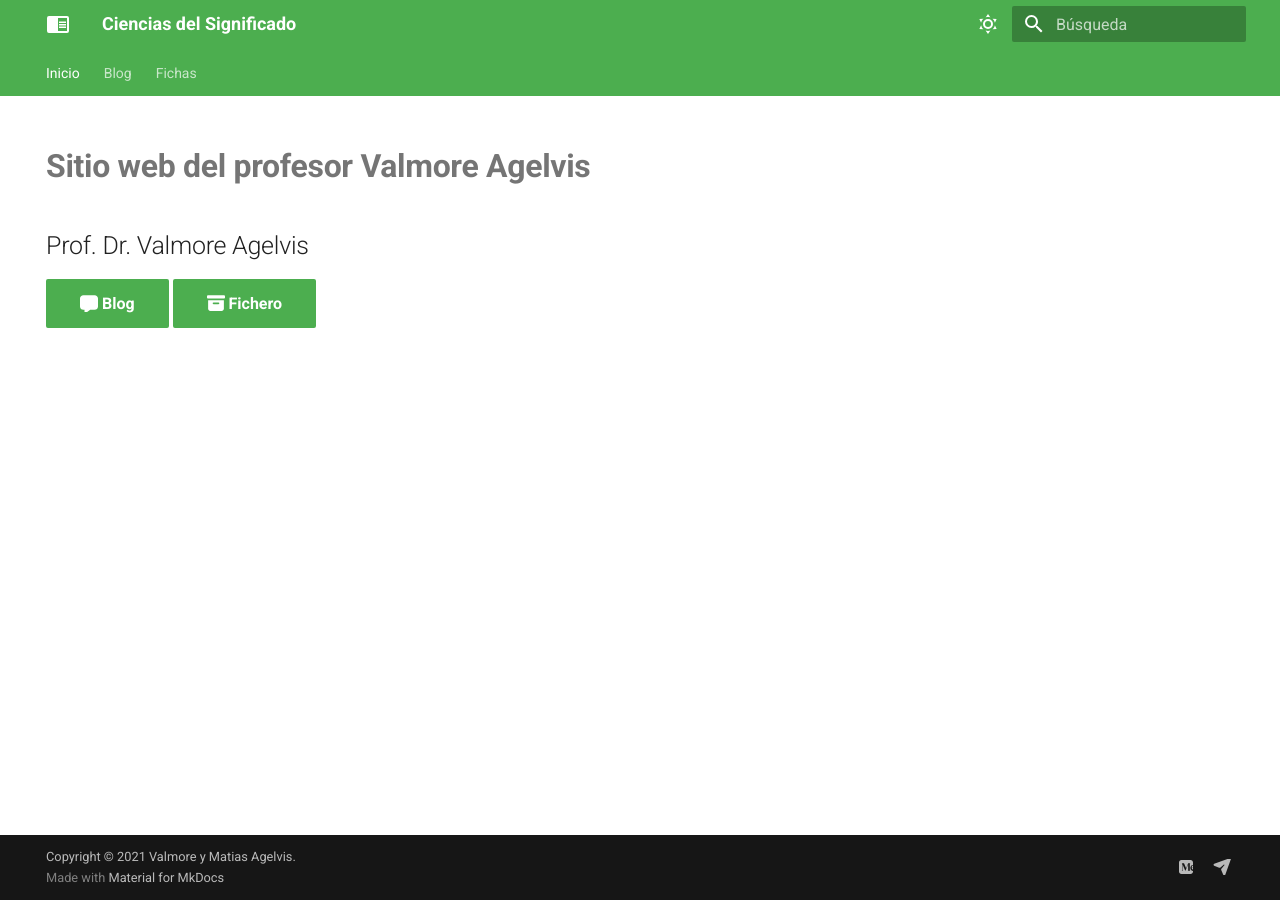
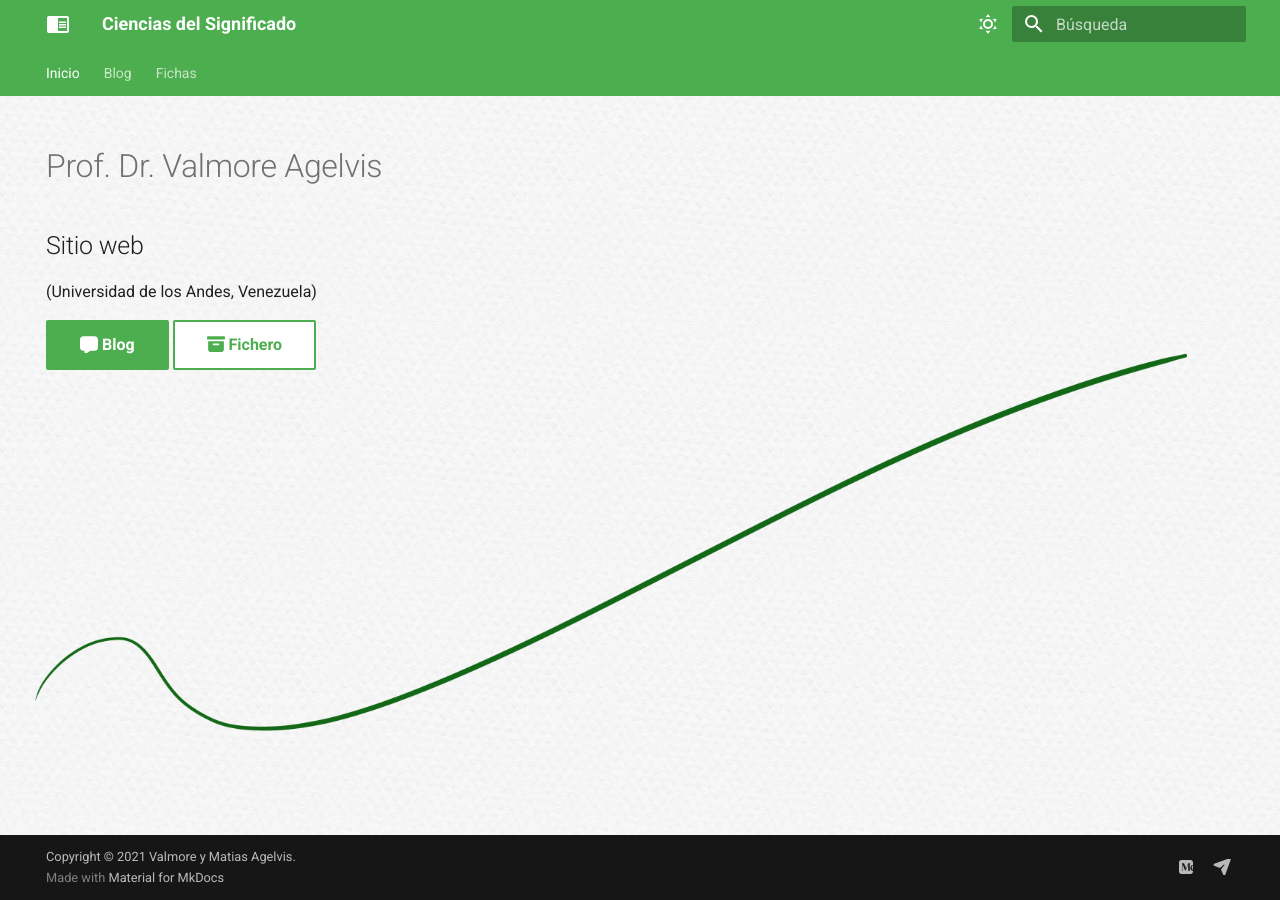
Before and after one commit to MatiasAgelvis/mkdocuval, an MkDocs documentation site: the page built from docs/index.md, in a window 1280 px wide. Built offline with MkDocs 1.6.1 and Material for MkDocs 9.7.7, drawn with Linux system fonts in a browser that asks for light colours.

Commit message:
Added new template to landing page

```diff
--- a/docs/index.md
+++ b/docs/index.md
@@ -1,12 +1,14 @@
 ---
+template: home.html
 title: Inicio
 hide:
   - toc
   - navigation
 ---
 
-# __Sitio web del profesor Valmore Agelvis__
-## Prof. Dr. Valmore Agelvis
+# Prof. Dr. Valmore Agelvis
+## Sitio web
+(Universidad de los Andes, Venezuela)
 
 [ :fontawesome-solid-comment-alt: Blog](blog){ .md-button .md-button--primary }
-[ :fontawesome-solid-archive: Fichero](fichas){ .md-button .md-button--primary}
+[ :fontawesome-solid-archive: Fichero](fichas){ .md-button }
--- a/mkdocs.yml
+++ b/mkdocs.yml
@@ -11,6 +11,7 @@ copyright: Copyright &copy; 2021 Valmore y Matias Agelvis.
 
 theme:
   name: material
+  custom_dir: overrides
   language: es
   features:
     - navigation.instant
--- /dev/null
+++ b/overrides/home.html
@@ -0,0 +1,39 @@
+{% extends "base.html" %}
+<!-- Custom front matter -->
+{% block extrahead %}
+<!-- Additional styles for landing page -->
+<style>
+/* Application header should be static for the landing page */
+.md-header {
+    position: initial;
+}
+
+.md-main {
+    background: url(assets/images/ll_.png), url(assets/images/base.png);
+    background-size: contain, auto;
+    background-repeat: no-repeat, repeat;
+    background-position: bottom right;
+}
+
+@media screen and (max-width: 500px),
+       screen and (max-height: 600px) {
+    .md-main {
+        background: url(assets/images/base.png);
+    }
+}
+
+.md-button {
+    background-color: var(--md-primary-bg-color);
+    /*background-color: var(--md-accent-fg-color);*/
+    border-color: var(--md-accent-fg-color);
+    color: var(--md-accent-bg-color);
+}
+
+/* Hide navigation */
+@media screen and (min-width: 76.25em) {
+    .md-sidebar--primary {
+        display: none;
+    }
+}
+</style>
+{% endblock %}
```
Also changed, not shown: docs/assets/images/base.png (added), docs/assets/images/line3.png (added), docs/assets/images/ll_.png (added).
